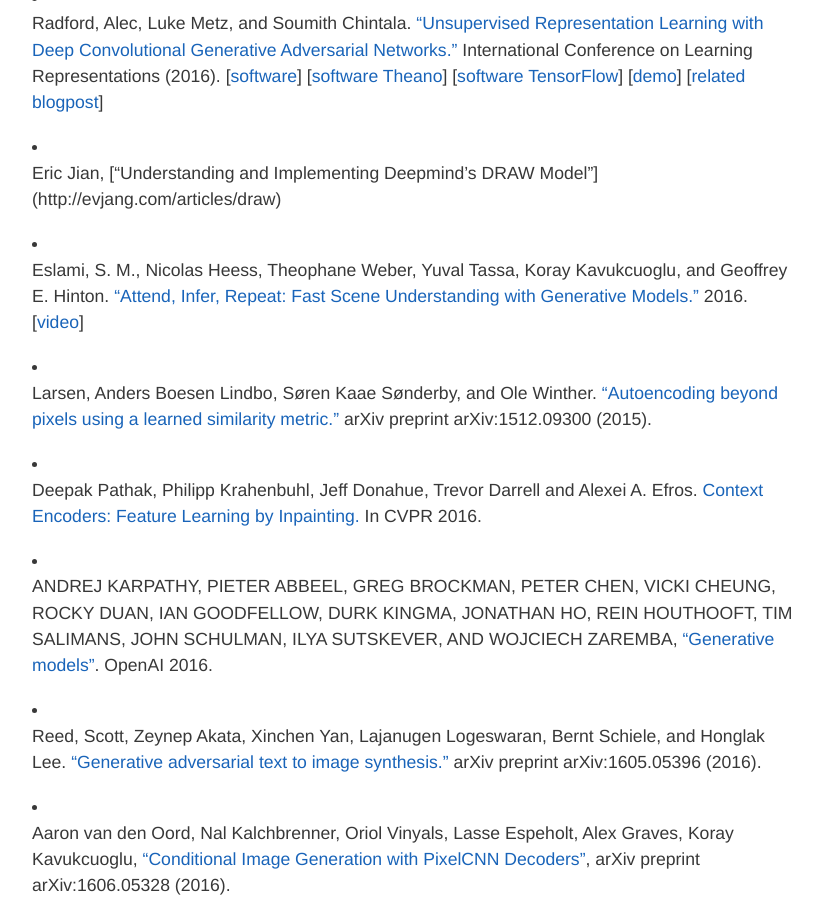
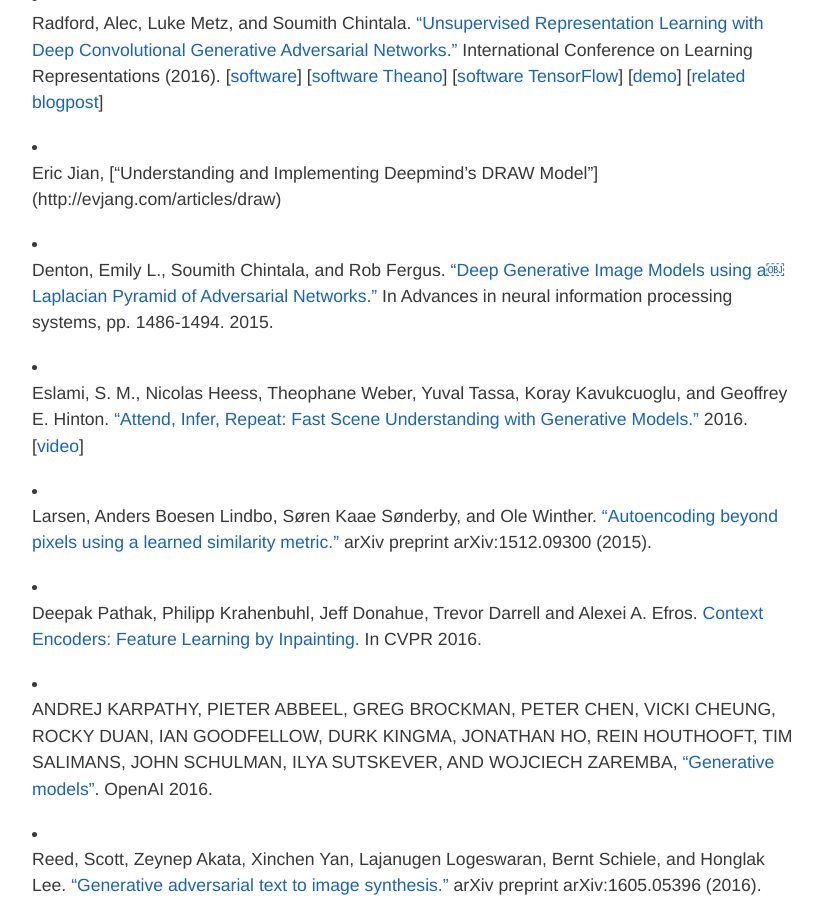
Before and after one commit to imatge-upc/telecombcn-2016-dlcv, a Jekyll site: the page built from adversarial.md, in a window 1280 px wide and 900 px high, scrolled down 1762 px. Shown: the whole window, without its empty margins (224-1046 px from the left). Built offline with Jekyll 4.4.1, drawn with Linux system fonts in a browser that asks for light colours; nearby versions of some CDN libraries.

Commit message:
LAPGAN paper added

```diff
--- a/adversarial.md
+++ b/adversarial.md
@@ -47,6 +47,8 @@ discriminator, generator, generative models, adversarial training
 
 * Eric Jian, ["Understanding and Implementing Deepmind's DRAW Model"] (http://evjang.com/articles/draw)
 
+* Denton, Emily L., Soumith Chintala, and Rob Fergus. ["Deep Generative Image Models using a￼ Laplacian Pyramid of Adversarial Networks."](http://papers.nips.cc/paper/5773-deep-generative-image-models-using-a-laplacian-pyramid-of-adversarial-networks) In Advances in neural information processing systems, pp. 1486-1494. 2015.
+
 * Eslami, S. M., Nicolas Heess, Theophane Weber, Yuval Tassa, Koray Kavukcuoglu, and Geoffrey E. Hinton. ["Attend, Infer, Repeat: Fast Scene Understanding with Generative Models."](http://arxiv.org/abs/1603.08575) 2016. [[video](https://youtu.be/4tc84kKdpY4)]
 
 * Larsen, Anders Boesen Lindbo, Søren Kaae Sønderby, and Ole Winther. ["Autoencoding beyond pixels using a learned similarity metric."](http://arxiv.org/abs/1512.09300) arXiv preprint arXiv:1512.09300 (2015).
```
